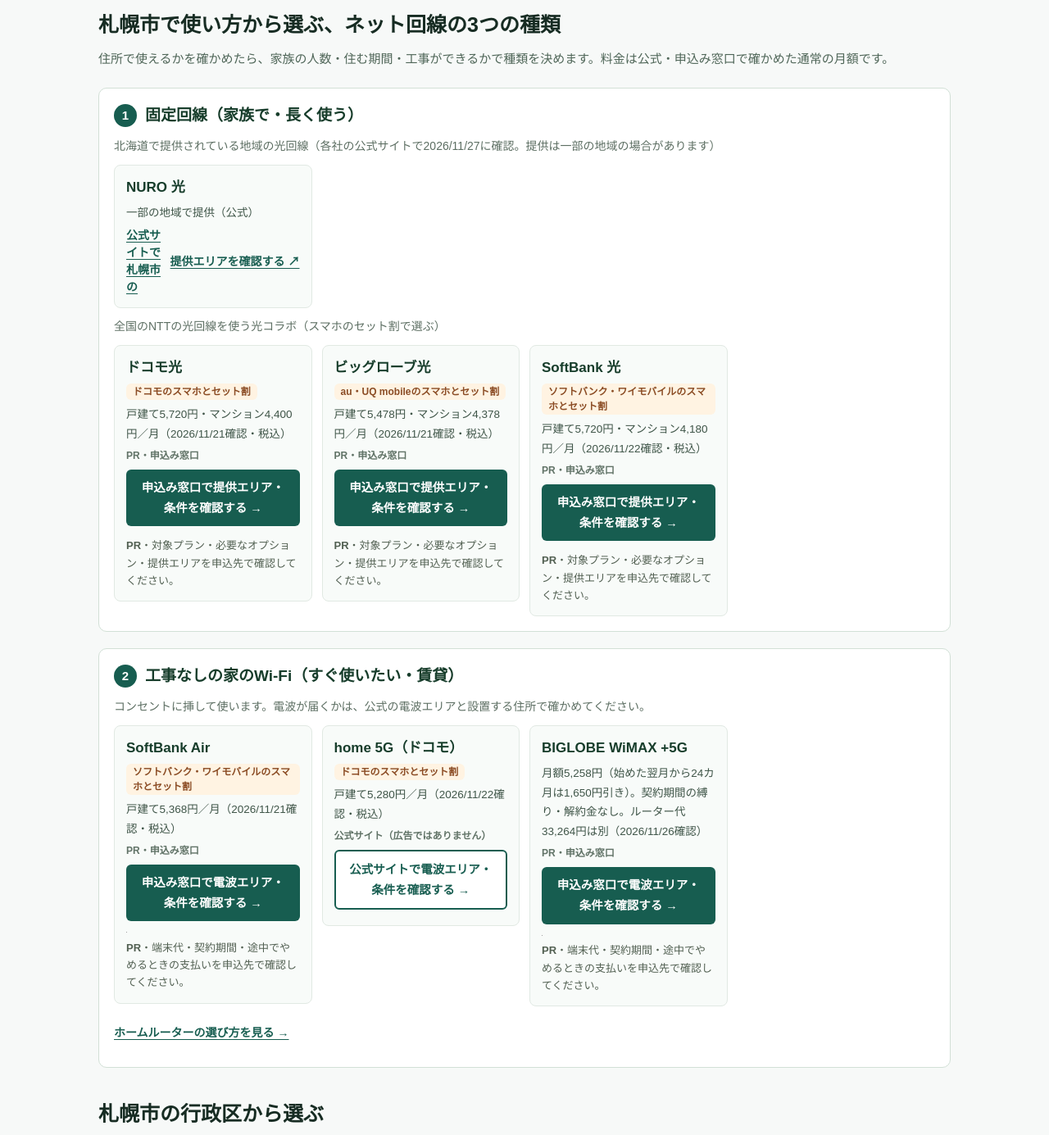
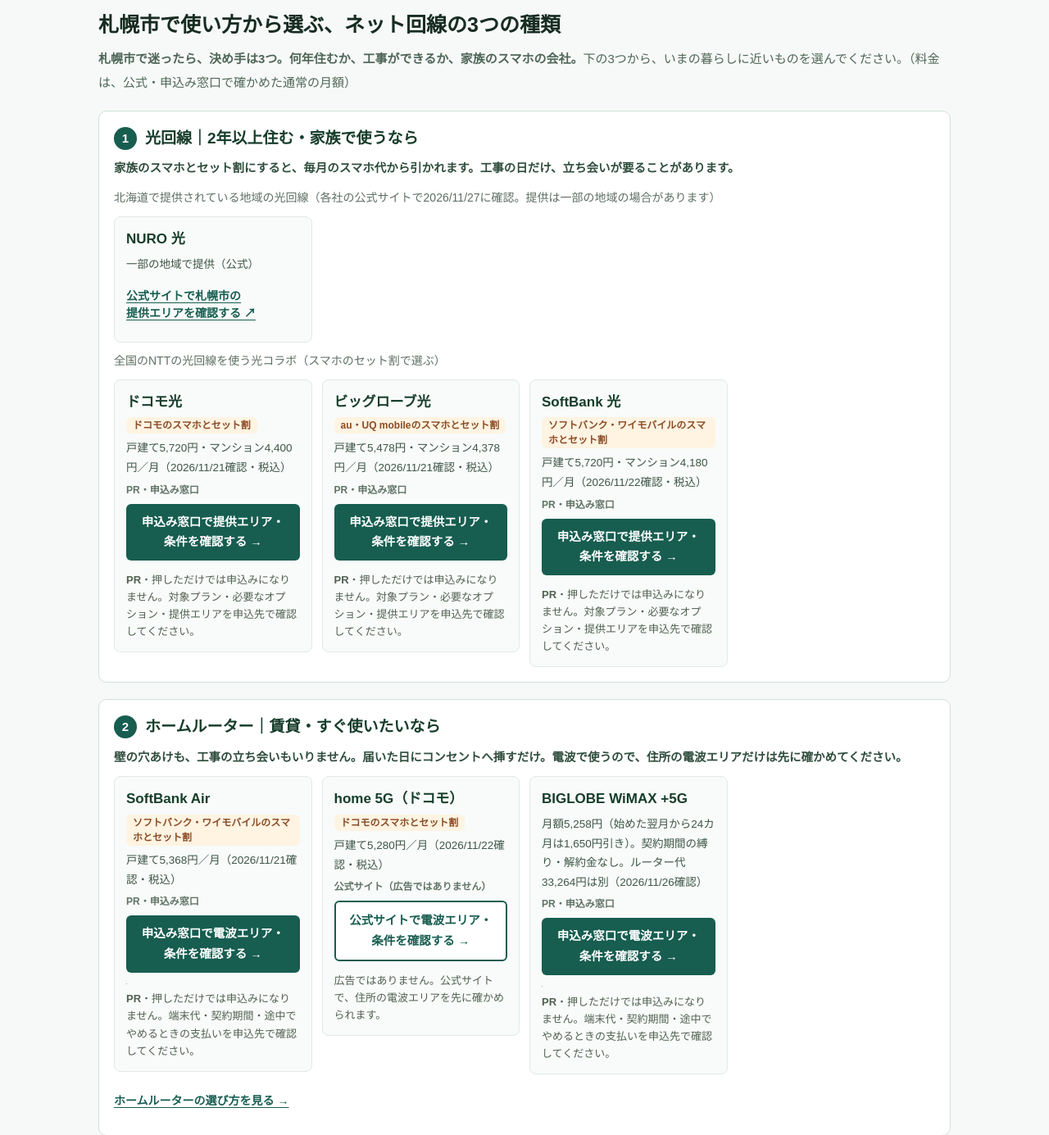
Before and after one commit to ayumi1515/my-wifi-site12, an Astro site: page /hikari/area/01/01100 in a window 1280 px wide. Shown: the part 3380-4765 px from the top of the page at 82% size. Built offline with nearby package versions, Linux system fonts and the light colour scheme; Astro itself is replaced by a stand-in of ours.

Commit message:
岩下さん承認の訴求の文案（事実ベース5原則）を、トップの回線くらべ（導入・ドコモ光とhome 5Gの向いている人・ボタンの下）と地域ページの3段の枠（導入・見出し・選び分けの1行・ボタンの下）に入れる。地域の光回線の公式リンクが左右2列に割れていたのを直す
Co-Authored-By: Claude Opus 5.5 <noreply@anthropic.com>

```diff
--- a/src/components/AffiliateButton.astro
+++ b/src/components/AffiliateButton.astro
@@ -8,7 +8,7 @@ interface Affiliate {
   /** ASPの提携条件で「指定バナーの掲載が必須」の案件は true。ボタンだけの表示の場所でも、バナーを出す */
   bannerRequired?: boolean;
 }
-const { provider, showBanner = true, actionFirst = false, building, ctaLabel, notice = '特典はプラン・追加オプション・受取手続き等の条件があります。申込先で最新条件を確認してください。' } = Astro.props as {
+const { provider, showBanner = true, actionFirst = false, building, ctaLabel, officialNote, notice = '特典はプラン・追加オプション・受取手続き等の条件があります。申込先で最新条件を確認してください。' } = Astro.props as {
   provider: { id?: string; name: string; officialUrl: string; affiliate: Affiliate | null };
   showBanner?: boolean;
   actionFirst?: boolean;
@@ -16,6 +16,8 @@ const { provider, showBanner = true, actionFirst = false, building, ctaLabel, no
   notice?: string;
   /** actionFirst のボタンの文言をかえる（例：「申込み窓口で提供エリア・条件を確認する」） */
   ctaLabel?: string;
+  /** 広告ではない公式リンクのボタンの下に出す一言（事実で確かめたことだけ） */
+  officialNote?: string;
 };
 import { phrases } from '../lib/phrases';
 const a = provider.id === 'bbiq' && building === 'mansion' ? null : provider.affiliate;
@@ -49,6 +51,7 @@ const banner = showBanner || a?.bannerRequired ? a?.banner : null;
       {actionFirst ? <span>{phrases(ctaLabel ? ctaLabel.replace('申込み窓口', '公式サイト') : provider.name + 'の公式申込みを確認').map((w) => <span class="phrase">{w}</span>)}</span> : provider.name + 'の公式サイトを見る'}
       {!actionFirst && <span aria-hidden="true">↗</span>}
     </a>
+    {officialNote && <p class="text-[13px] leading-relaxed text-gray-600">{officialNote}</p>}
     </>
   )}
 </div>
--- a/src/components/AreaProductTiers.astro
+++ b/src/components/AreaProductTiers.astro
@@ -7,6 +7,8 @@
 import AffiliateButton from './AffiliateButton.astro';
 import regional from '../data/regional-fiber.json';
 import { areaTiers, resolveList, resolveProduct } from '../lib/products';
+import { phrases } from '../lib/phrases';
+const ph = (t: string) => phrases(t).map((w) => `<span class="phrase">${w}</span>`).join('');
 
 interface Props { prefCode: string; prefName: string; placeName: string }
 const { prefCode, prefName, placeName } = Astro.props;
@@ -21,17 +23,18 @@ const shortTerm = resolveList(areaTiers.shortTerm.items as string[]);
 ---
 <section class="area-tiers" aria-labelledby="area-tiers-title">
   <h2 id="area-tiers-title">{placeName}で使い方から選ぶ、ネット回線の3つの種類</h2>
-  <p class="at-lead">住所で使えるかを確かめたら、家族の人数・住む期間・工事ができるかで種類を決めます。料金は公式・申込み窓口で確かめた通常の月額です。</p>
+  <p class="at-lead"><strong>{placeName}で迷ったら、決め手は3つ。何年住むか、工事ができるか、家族のスマホの会社。</strong>下の3つから、いまの暮らしに近いものを選んでください。（料金は、公式・申込み窓口で確かめた通常の月額）</p>
 
   <div class="at-tier">
-    <h3><span>1</span>{areaTiers.fixed.title}</h3>
+    <h3><span class="at-num">1</span><span set:html={ph(areaTiers.fixed.title)} /></h3>
+    <p class="at-pick">{areaTiers.fixed.lead}</p>
     {regionalLines.length > 0 && (
       <div class="at-regional">
         <p class="at-sub">{prefName}で提供されている地域の光回線（各社の公式サイトで{regionalChecked}に確認。提供は一部の地域の場合があります）</p>
         <ul>
           {regionalLines.map((l) => (
             bbiqAd && l.name === 'BBIQ'
-              ? <li class="at-card"><strong>{bbiqAd.name}</strong><span class="at-line">{bbiqAd.line}</span><AffiliateButton provider={bbiqAd} actionFirst={true} showBanner={false} building="house" ctaLabel="申込み窓口で提供エリア・条件を確認する →" notice="戸建ての特典には、開通の期限・利用期間・口座登録などの条件があります。申込先で確認してください。" /></li>
+              ? <li class="at-card"><strong>{bbiqAd.name}</strong><span class="at-line">{bbiqAd.line}</span><AffiliateButton provider={bbiqAd} actionFirst={true} showBanner={false} building="house" ctaLabel="申込み窓口で提供エリア・条件を確認する →" notice="押しただけでは申込みになりません。戸建ての特典には、開通の期限・利用期間・口座登録などの条件があります。申込先で確認してください。" /></li>
               : <li class="at-card"><strong>{l.name}</strong>{l.note && <span class="at-line">{l.note}</span>}<a class="at-official" href={l.url} target="_blank" rel="noopener">公式サイトで{placeName}の<span class="at-nowrap">提供エリアを確認する&nbsp;↗</span></a></li>
           ))}
         </ul>
@@ -44,22 +47,22 @@ const shortTerm = resolveList(areaTiers.shortTerm.items as string[]);
           <strong>{c.name}</strong>
           {c.setwari && <span class="at-tag">{c.setwari}のスマホとセット割</span>}
           <span class="at-line">{c.line}</span>
-          <AffiliateButton provider={c} actionFirst={true} showBanner={false} building="house" ctaLabel="申込み窓口で提供エリア・条件を確認する →" notice="対象プラン・必要なオプション・提供エリアを申込先で確認してください。" />
+          <AffiliateButton provider={c} actionFirst={true} showBanner={false} building="house" ctaLabel="申込み窓口で提供エリア・条件を確認する →" notice="押しただけでは申込みになりません。対象プラン・必要なオプション・提供エリアを申込先で確認してください。" officialNote="押しただけでは申込みになりません。" />
         </li>
       ))}
     </ul>
   </div>
 
   <div class="at-tier">
-    <h3><span>2</span>{areaTiers.homeRouter.title}</h3>
-    <p class="at-sub">コンセントに挿して使います。電波が届くかは、公式の電波エリアと設置する住所で確かめてください。</p>
+    <h3><span class="at-num">2</span><span set:html={ph(areaTiers.homeRouter.title)} /></h3>
+    <p class="at-pick">{areaTiers.homeRouter.lead}</p>
     <ul class="at-grid">
       {routers.map((c) => (
         <li class="at-card">
           <strong>{c.name}</strong>
           {c.setwari && <span class="at-tag">{c.setwari}のスマホとセット割</span>}
           <span class="at-line">{c.line}</span>
-          <AffiliateButton provider={c} actionFirst={true} showBanner={false} ctaLabel="申込み窓口で電波エリア・条件を確認する →" notice="端末代・契約期間・途中でやめるときの支払いを申込先で確認してください。" />
+          <AffiliateButton provider={c} actionFirst={true} showBanner={false} ctaLabel="申込み窓口で電波エリア・条件を確認する →" notice="押しただけでは申込みになりません。端末代・契約期間・途中でやめるときの支払いを申込先で確認してください。" officialNote={c.id === 'home5g' ? '広告ではありません。公式サイトで、住所の電波エリアを先に確かめられます。' : '押しただけでは申込みになりません。'} />
         </li>
       ))}
     </ul>
@@ -68,10 +71,11 @@ const shortTerm = resolveList(areaTiers.shortTerm.items as string[]);
 
   {shortTerm.length > 0 && (
     <div class="at-tier">
-      <h3><span>3</span>{areaTiers.shortTerm.title}</h3>
+      <h3><span class="at-num">3</span><span set:html={ph(areaTiers.shortTerm.title)} /></h3>
+      <p class="at-pick">{areaTiers.shortTerm.lead}</p>
       <ul class="at-grid">
         {shortTerm.map((c) => (
-          <li class="at-card"><strong>{c.name}</strong><span class="at-line">{c.line}</span><AffiliateButton provider={c} actionFirst={true} showBanner={false} ctaLabel="申込み窓口で料金・受け取り・返し方を確認する →" /></li>
+          <li class="at-card"><strong>{c.name}</strong><span class="at-line">{c.line}</span><AffiliateButton provider={c} actionFirst={true} showBanner={false} ctaLabel="申込み窓口で料金・受け取り・返し方を確認する →" notice="押しただけでは申込みになりません。" /></li>
         ))}
       </ul>
     </div>
@@ -83,14 +87,16 @@ const shortTerm = resolveList(areaTiers.shortTerm.items as string[]);
   .at-lead { margin-top: 8px; font-size: 15px; line-height: 1.9; color: #4f6658; }
   .at-tier { margin-top: 20px; padding: 18px; border: 1px solid #d2e0d6; border-radius: 10px; background: #fff; }
   .at-tier h3 { display: flex; align-items: center; gap: 10px; font-size: 19px; font-weight: 800; line-height: 1.6; color: #173d2b; }
-  .at-tier h3 span { display: inline-flex; align-items: center; justify-content: center; width: 28px; height: 28px; border-radius: 50%; background: #175d50; color: #fff; font-size: 15px; flex-shrink: 0; }
+  .at-tier h3 .at-num { display: inline-flex; align-items: center; justify-content: center; width: 28px; height: 28px; border-radius: 50%; background: #175d50; color: #fff; font-size: 15px; flex-shrink: 0; }
+  .at-tier h3 :global(.phrase) { white-space: nowrap; }
+  .at-pick { margin-top: 8px; font-size: 14.5px; line-height: 1.85; color: #2f4d3d; font-weight: 600; }
   .at-sub { margin-top: 10px; font-size: 14px; line-height: 1.8; color: #5d6f63; }
   .at-regional ul, .at-grid { list-style: none; padding: 0; margin: 10px 0 0; display: grid; grid-template-columns: repeat(auto-fill, minmax(240px, 1fr)); gap: 12px; align-items: start; }
   .at-card { display: flex; flex-direction: column; gap: 6px; padding: 14px; border: 1px solid #e1e9e3; border-radius: 8px; background: #f8fbf9; min-width: 0; }
   .at-card strong { font-size: 17px; color: #173d2b; }
   .at-tag { width: fit-content; font-size: 12px; font-weight: 700; color: #8b4c24; background: #fff3e2; border-radius: 6px; padding: 1px 8px; }
   .at-line { font-size: 13.5px; line-height: 1.75; color: #3f5548; }
-  .at-official { display: inline-flex; align-items: center; min-height: 44px; font-size: 14px; font-weight: 700; color: #175d50; text-decoration: underline; text-underline-offset: 3px; }
+  .at-official { display: inline-block; padding: 10px 0; min-height: 44px; font-size: 14px; font-weight: 700; color: #175d50; text-decoration: underline; text-underline-offset: 3px; }
   .at-card :global(.application-cta) { font-size: 14.5px; padding: 10px 12px; min-height: 52px; }
   .at-nowrap { white-space: nowrap; }
   .at-more { display: inline-block; margin-top: 12px; min-height: 44px; padding: 10px 0; font-size: 14px; font-weight: 700; color: #175d50; text-decoration: underline; text-underline-offset: 3px; }
--- a/src/data/household-homes.json
+++ b/src/data/household-homes.json
@@ -30,10 +30,11 @@
       ],
       "constructionLabel": "開通工事あり（建物の設備で、作業員が来るかどうかが決まる）",
       "contractLabel": "2年定期契約",
-      "goodFor": "ドコモのスマホを家族で使っていて、工事ができる家",
+      "goodFor": "ドコモのスマホが家族に2台以上あって、2年以上住む予定の家。2台なら、スマホ代から最大で月2,420円引かれます。工事の日に立ち会えない人や、2年以内に引っ越す人は、home 5G を。",
       "benefitLabel": "新規工事料28,600円は「実質0円特典」で、同じ額のdポイント（期間・用途限定）を24回に分けて進呈。契約事務手数料4,950円",
       "benefitCheckedAt": "2026-11-21",
-      "priceNote": "※税込・プロバイダ料込み（タイプA）の通常月額。セット割はスマホ料金から割引"
+      "priceNote": "※税込・プロバイダ料込み（タイプA）の通常月額。セット割はスマホ料金から割引",
+      "ctaNote": "押しただけでは申込みになりません。対象プラン・必要なオプション・提供エリアは、申し込む前に申込先で確かめてください。"
     },
     {
       "id": "biglobe-hikari",
@@ -144,10 +145,11 @@
       ],
       "constructionLabel": "工事なし（届いた機器をコンセントに挿して使う）",
       "contractLabel": "契約期間の定めなし（1年以内の解約は、解除料1,100円の対象になる場合あり）",
-      "goodFor": "工事なしですぐ使いたい、ドコモのスマホを使う家",
+      "goodFor": "壁に穴をあけられない賃貸の人や、工事の日を待てない人。届いた機器をコンセントに挿せば使えます。弱点：端末代73,260円の割引を全部受けるには、49カ月続ける必要があります。早くやめると、残りの端末代を払います。",
       "benefitLabel": "契約事務手数料4,950円（ドコモオンラインショップは無料）。端末HR02は73,260円で、全額分の割引には購入月を含め49カ月の継続が必要",
       "benefitCheckedAt": "2026-11-22",
-      "priceNote": "※税込・プロバイダ料込みの通常月額（端末代は別）。セット割はスマホ料金から割引"
+      "priceNote": "※税込・プロバイダ料込みの通常月額（端末代は別）。セット割はスマホ料金から割引",
+      "officialNote": "広告ではありません。公式サイトで、住所の電波エリアを先に確かめられます。"
     },
     {
       "id": "softbank-air",
--- a/src/data/product-master.json
+++ b/src/data/product-master.json
@@ -6,7 +6,7 @@
   },
   "areaTiers": {
     "fixed": {
-      "title": "固定回線（家族で・長く使う）",
+      "title": "光回線｜2年以上住む・家族で使うなら",
       "collab": [
         "docomo-hikari",
         "biglobe-hikari",
@@ -16,21 +16,24 @@
       "bbiqAffiliatePrefectures": [
         "46"
       ],
-      "note": "BBIQの広告は、料金と窓口の条件を確かめた鹿児島県だけ。九州のほかの県は公式リンク。"
+      "note": "BBIQの広告は、料金と窓口の条件を確かめた鹿児島県だけ。九州のほかの県は公式リンク。",
+      "lead": "家族のスマホとセット割にすると、毎月のスマホ代から引かれます。工事の日だけ、立ち会いが要ることがあります。"
     },
     "homeRouter": {
-      "title": "工事なしの家のWi-Fi（すぐ使いたい・賃貸）",
+      "title": "ホームルーター｜賃貸・すぐ使いたいなら",
       "items": [
         "softbank-air",
         "home5g",
         "biglobe-wimax",
         "uq-wimax"
-      ]
+      ],
+      "lead": "壁の穴あけも、工事の立ち会いもいりません。届いた日にコンセントへ挿すだけ。電波で使うので、住所の電波エリアだけは先に確かめてください。"
     },
     "shortTerm": {
-      "title": "短い期間・工事までのつなぎ（ポケットWi-Fiのレンタル）",
+      "title": "レンタルWi-Fi｜引っ越し直後・数か月だけなら",
       "items": [],
-      "note": "A8で提携ずみのレンタルWi-Fi案件がまだ無いため空き。1日・1か月の料金、受け取り方、返し方を公式で確かめられた案件だけ入れる。空きのあいだはページに出さない。"
+      "note": "A8で提携ずみのレンタルWi-Fi案件がまだ無いため空き。1日・1か月の料金、受け取り方、返し方を公式で確かめられた案件だけ入れる。空きのあいだはページに出さない。",
+      "lead": "光回線の工事を待つ間や、数か月だけの単身赴任に。使う日数だけ借りて、終わったら返す形です。"
     }
   },
   "products": [
--- a/src/lib/setwari.ts
+++ b/src/lib/setwari.ts
@@ -11,7 +11,7 @@ export const brands = [
 ];
 export type Plan = { id: string; brandId: string; name: string; bundleIds: string[]; bundleDiscount: number; excludeFamilyWithBundle?: boolean; validThrough?: string; familyDiscount?: number[]; familyMode?: string };
 export const plans = (planData.plans as Plan[]).filter((p) => !p.validThrough || p.validThrough >= today);
-export const homes = homeData.homes as { id: string; name: string; kind: 'fiber' | 'router'; prefectures: string[] | null; buildings: string[]; monthly: Record<string, number | null>; decemberMonthly?: Record<string, number | null>; requiredBundleOptionMonthly?: number; contractMonths: number; url: string; constructionLabel?: string; contractLabel?: string; goodFor?: string; benefitLabel?: string; benefitCheckedAt?: string; priceNote?: string }[];
+export const homes = homeData.homes as { id: string; name: string; kind: 'fiber' | 'router'; prefectures: string[] | null; buildings: string[]; monthly: Record<string, number | null>; decemberMonthly?: Record<string, number | null>; requiredBundleOptionMonthly?: number; contractMonths: number; url: string; constructionLabel?: string; contractLabel?: string; goodFor?: string; benefitLabel?: string; benefitCheckedAt?: string; priceNote?: string; ctaNote?: string; officialNote?: string }[];
 export const brandInfo = Object.fromEntries(brands.map((b) => {
   const own = plans.filter((p) => p.brandId === b.id && p.bundleDiscount > 0);
   // 家族割と一緒に使えないプラン（ワイモバイル・UQなど）は、その家族割の額も持っておき、差だけを「得」として見せる
--- a/src/pages/index.astro
+++ b/src/pages/index.astro
@@ -141,7 +141,7 @@ const collectionLd = { '@context': 'https://schema.org', '@type': 'CollectionPag
     <section id="carrier" class="sec site-container" aria-labelledby="carrier-title">
       <p class="sec-eyebrow">光回線・ホームルーター</p>
       <h2 id="carrier-title">スマホの会社で、合う回線を絞る</h2>
-      <p class="sec-lead">セット割は「スマホの会社」と「家のネット」の組み合わせで決まります。タブを選ぶと、そのスマホとセット割がある回線だけが出ます。</p>
+      <p class="sec-lead"><strong>家のネットは、家族のスマホの会社で決まります。</strong>ドコモのスマホが家族に3台あれば、セット割は最大で月3,630円（1台1,210円×3台）。いま使っているスマホの会社から選んでください。</p>
       <p class="sec-trust"><svg class="trust-check" viewBox="0 0 20 20" width="18" height="18" aria-hidden="true"><circle cx="10" cy="10" r="10" fill="#175d50"/><path d="m5.5 10.3 3 3 6-6.3" fill="none" stroke="#fff" stroke-width="2.2" stroke-linecap="round" stroke-linejoin="round"/></svg><span>各社の公式情報をもとに掲載（{checkedMonth}確認）。順位は広告の報酬ではなく、条件で決めています。<a href="/about/">編集方針・掲載基準を見る →</a></span></p>
       <div class="tabs" data-tabs>
         <div class="tab-list" role="tablist" aria-label="スマホの会社">
@@ -170,7 +170,7 @@ const collectionLd = { '@context': 'https://schema.org', '@type': 'CollectionPag
                       {h.benefitLabel && <div class="is-benefit"><dt>特典・条件</dt><dd>{h.benefitLabel}<small>（{h.benefitCheckedAt?.replace(/-/g, '/')}確認）</small></dd></div>}
                     </dl>
                     <div class="net-cta">
-                      <AffiliateButton provider={p ?? { id: h.id, name: h.name, officialUrl: h.url, affiliate: null }} actionFirst={true} showBanner={false} building="house" ctaLabel="申込み窓口で提供エリア・条件を確認する →" notice="対象プラン・必要なオプション・提供エリアを申込先で確認してください。" />
+                      <AffiliateButton provider={p ?? { id: h.id, name: h.name, officialUrl: h.url, affiliate: null }} actionFirst={true} showBanner={false} building="house" ctaLabel="申込み窓口で提供エリア・条件を確認する →" notice={h.ctaNote ?? "対象プラン・必要なオプション・提供エリアを申込先で確認してください。"} officialNote={h.officialNote} />
                     </div>
                     <details class="net-more">
                       <summary>料金・セット割の条件の詳細を見る</summary>
```
